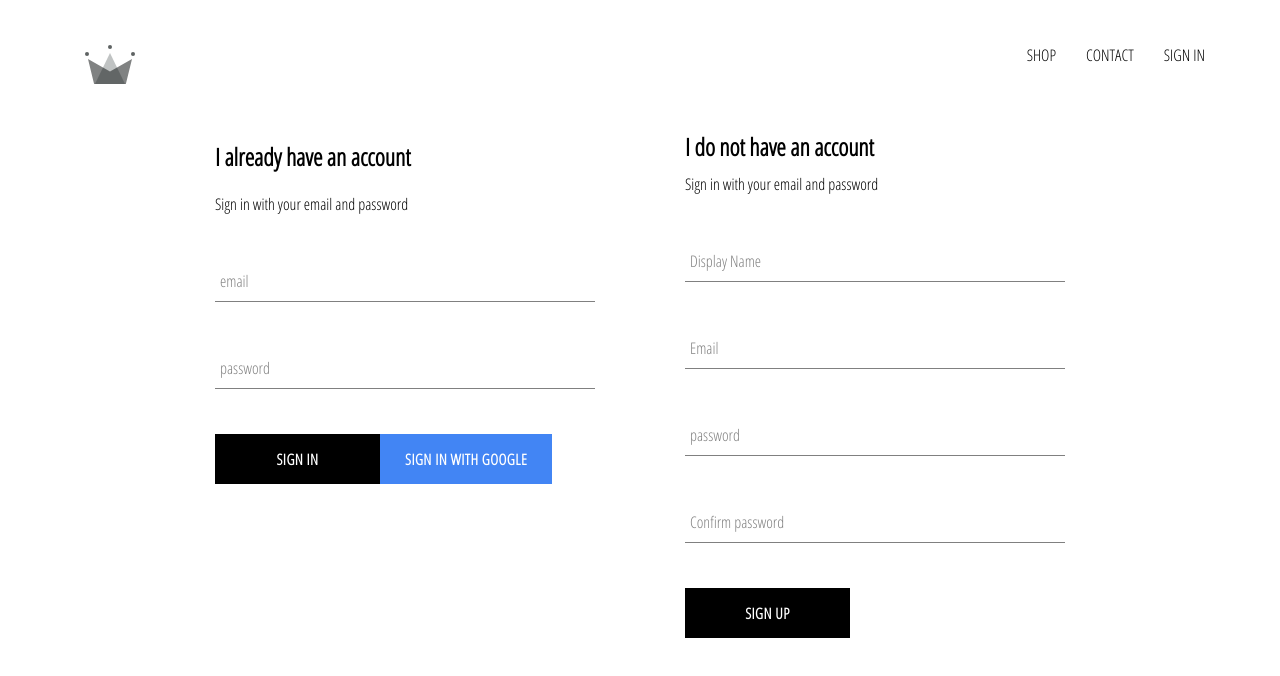
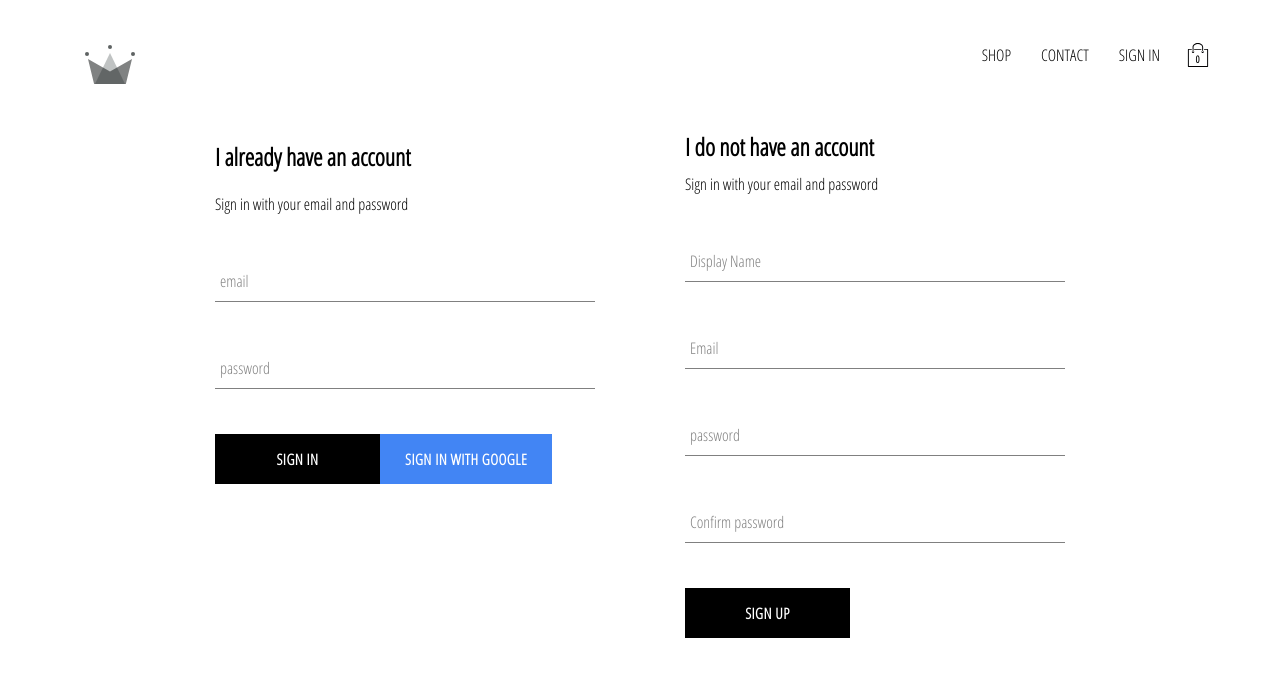
Before and after one commit to tolanie/e-commerce, a React (Create React App) app: page /signin in a window 1280 px wide. Shown: the top 676 px of the page. Built offline with nearby package versions, Linux system fonts and the light colour scheme; no server answers.

Commit message:
added cartIcon and cartDropdowm components to the application

```diff
--- a/src/components/Header/header-component.jsx
+++ b/src/components/Header/header-component.jsx
@@ -6,11 +6,15 @@
 
 import { auth } from "../../firebase/firebase.utils";
 
+import CartIcon from '../cart-icon/cart-icon.component';
+
+import CartDropdown from '../cart-dropdown/cart-dropdown.component'
+
 import Logo from '../../asset/crown.svg';
 
 import './header.styles.scss';
 
-const Header= ({currentUser}) => (
+const Header= ({currentUser, hidden}) => (
     <div className='header'>
         <Link className='logo-container' to= "/">
             <img src={Logo} alt="site logo"/>
@@ -30,13 +34,17 @@
                 SIGN IN
                 </Link>
         }
-
+        <CartIcon/>
         </div>
+        {
+        hidden? null : <CartDropdown/>
+        }
     </div>
 )
 
-const mapStateToProps = state => ({
-    currentUser: state.user.currentUser
+const mapStateToProps = ({user: {currentUser}, cart:{hidden} }) => ({
+    currentUser,
+    hidden
 })
 
 export default connect(mapStateToProps)(Header);
--- /dev/null
+++ b/src/components/cart-dropdown/cart-dropdown.component.jsx
@@ -0,0 +1,14 @@
+import React from 'react';
+
+import CustomButton from '../custom-button/custom-button-component';
+
+import './cart-dropdown.styles.scss';
+
+const CartDropdown = () => (
+    <div className='cart-dropdown'>
+        <div className='cart-items'/>
+    <CustomButton>GO TO CHECKOUT</CustomButton>
+    </div>
+);
+
+export default CartDropdown;
--- /dev/null
+++ b/src/components/cart-dropdown/cart-dropdown.styles.scss
@@ -0,0 +1,24 @@
+.cart-dropdown {
+    position: absolute;
+    width: 240px;
+    height: 340px;
+    display: flex;
+    flex-direction: column;
+    padding: 20px;
+    border: 1px solid black;
+    background-color: white;
+    top: 90px;
+    right: 40px;
+    z-index: 5;
+
+    .cart-items {
+      height: 240px;
+      display: flex;
+      flex-direction: column;
+      overflow: scroll;
+    }
+
+    button {
+      margin-top: auto;
+    }
+  }
--- /dev/null
+++ b/src/components/cart-icon/cart-icon.component.jsx
@@ -0,0 +1,25 @@
+import React from'react';
+
+import { connect } from 'react-redux';
+
+import { toggleCartHidden } from '../../redux/cart/cart.actions';
+
+import { ReactComponent as ShoppingIcon }from '../../asset/shopping-bag.svg';
+
+import './cart-icon.styles.scss';
+
+const CartIcon = ({toggleCartHidden}) => (
+    <div className='cart-icon' onClick= {toggleCartHidden}>
+        <ShoppingIcon className='shopping-icon' />
+        <span className='item-count'>0</span>
+    </div>
+);
+
+const mapDispatchToProps = dispatch => ({
+    toggleCartHidden: () => dispatch (toggleCartHidden())
+});
+
+export default connect(
+    null,
+    mapDispatchToProps
+    )(CartIcon);
--- /dev/null
+++ b/src/components/cart-icon/cart-icon.styles.scss
@@ -0,0 +1,21 @@
+.cart-icon {
+    width: 45px;
+    height: 45px;
+    position: relative;
+    display: flex;
+    align-items: center;
+    justify-content: center;
+    cursor: pointer;
+
+    .shopping-icon {
+      width: 24px;
+      height: 24px;
+    }
+
+    .item-count {
+      position: absolute;
+      font-size: 10px;
+      font-weight: bold;
+      bottom: 12px;
+    }
+  }
--- a/src/components/sign-in/sign-in.components.jsx
+++ b/src/components/sign-in/sign-in.components.jsx
@@ -1,4 +1,6 @@
 import React from "react";
+
+import firebase from "@firebase/app-compat";
 
 import FormInput from "../form-input/form-input.components";
 
@@ -23,7 +25,7 @@
       const {email, password} = this.state;
 
       try{
-        await auth.signInWithEmailLAndPassword(email, password)
+        await firebase.auth().signInWithEmailLAndPassword(email, password)
         this.setState({email:'', password:''})
 
       }catch (error){
@@ -62,7 +64,7 @@
             required
           />
         <div name='buttons'>
-        <CustomButton type="submit"> Sign in</CustomButton>
+        <CustomButton type='submit'> Sign in</CustomButton>
           <CustomButton onClick= {signInWithGoogle} isGoogleSignIn>
           Sign in With Google
           </CustomButton>
--- a/src/firebase/firebase.utils.js
+++ b/src/firebase/firebase.utils.js
@@ -47,5 +47,6 @@
   const provider = new firebase.auth.GoogleAuthProvider();
   provider.setCustomParameters({promt: 'select_account'});
   export const signInWithGoogle = () => auth.signInWithPopup(provider);
+  // export const signInWithEmailAndPassword = () => auth.signInWithEmailAndPassword(provider);
 
   export default firebase;
--- /dev/null
+++ b/src/redux/cart/cart.actions.js
@@ -0,0 +1,5 @@
+import CartActionTypes from './cart.types';
+
+export const toggleCartHidden = () => ({
+    type: CartActionTypes.TOGGLE_CART_HIDDEN
+});
--- /dev/null
+++ b/src/redux/cart/cart.reducer.js
@@ -0,0 +1,19 @@
+import CartActionTypes from './cart.types';
+
+const INITIAL_STATE = {
+    hidden: true
+};
+
+const CartReducer = (state = INITIAL_STATE, action) => {
+    switch(action.type) {
+        case CartActionTypes.TOGGLE_CART_HIDDEN:
+        return{
+        ...state,
+        hidden: !state.hidden
+        }
+        default:
+            return state;
+    }
+}
+
+export default CartReducer;
--- /dev/null
+++ b/src/redux/cart/cart.types.js
@@ -0,0 +1,5 @@
+const CartActionTypes = {
+    TOGGLE_CART_HIDDEN:'TOGGLE_CART_HIDDEN'
+}
+
+export default CartActionTypes;
--- a/src/redux/root-reducer.js
+++ b/src/redux/root-reducer.js
@@ -2,6 +2,9 @@
 
 import userReducer from "./user/user.reducer";
 
+import cartReducer from './cart/cart.reducer';
+
 export default combineReducers({
-    user: userReducer
-})
+    user: userReducer,
+    cart:cartReducer
+});
```
Also changed, not shown: src/asset/shopping-bag.svg (added).
